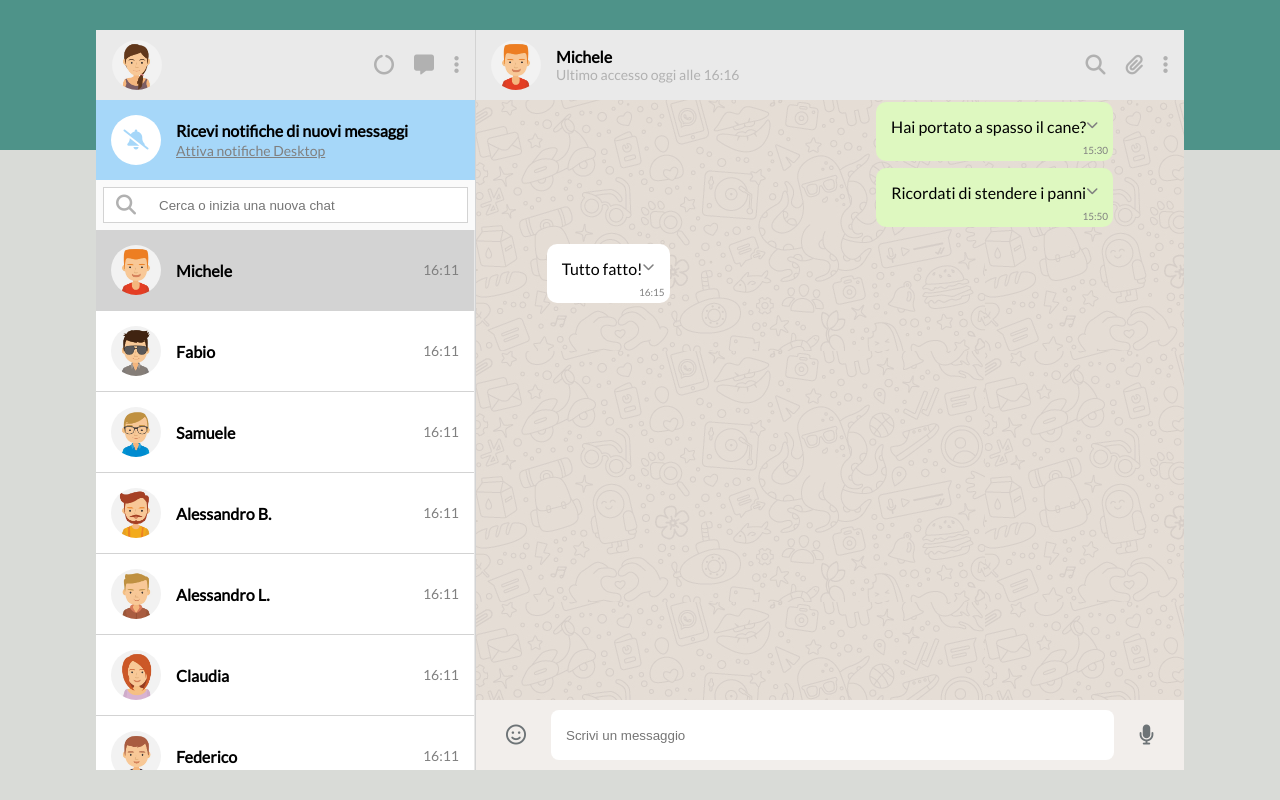
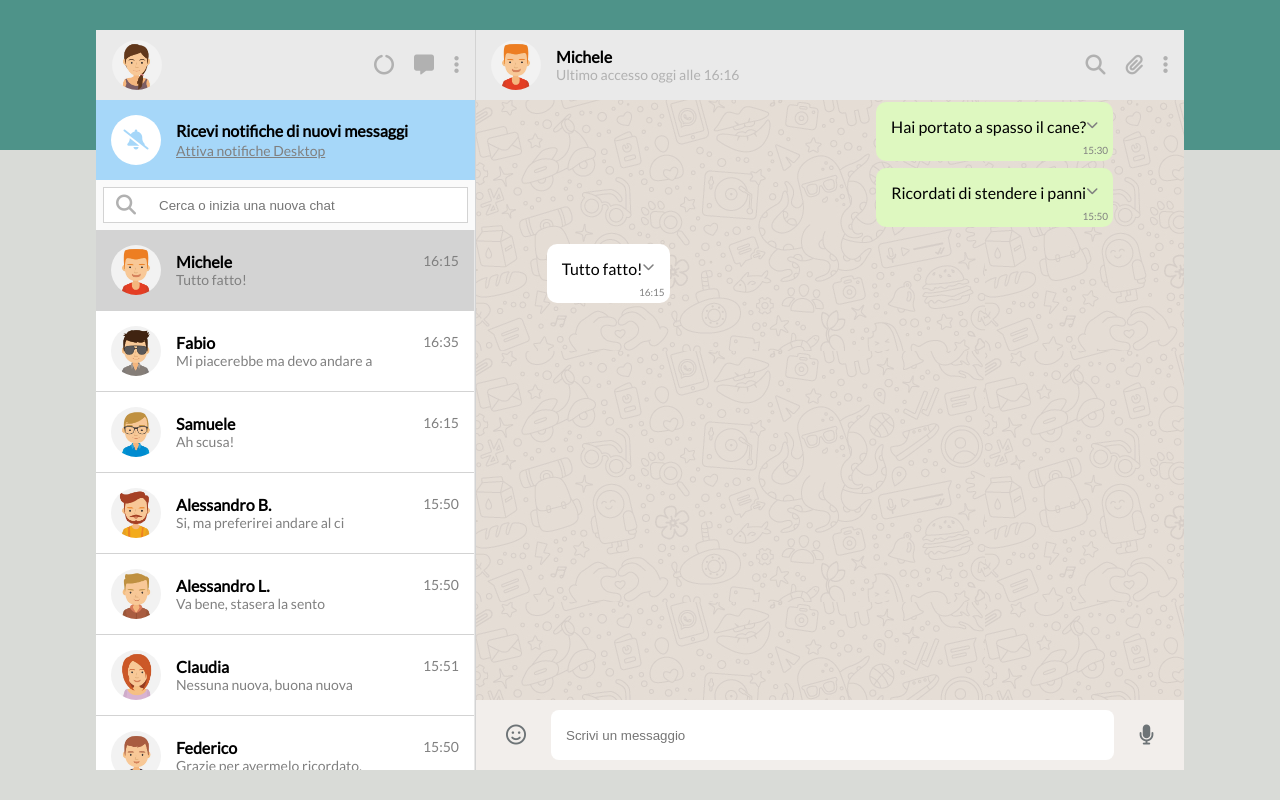
Before and after one commit to DomenicoDeSalvo/vue-boolzapp, a plain HTML site: page index.html in a window 1280 px wide. Drawn offline with nearby package versions, Linux system fonts and the light colour scheme.

Commit message:
Last message and time added to the side bar

```diff
--- a/index.html
+++ b/index.html
@@ -44,11 +44,11 @@
                             <li @click="currentChat = i" :class="i === currentChat ? 'selected_chat' : ''" class="card contacts__card">
                                 <img class="avatar" :src="contact.avatar" :alt="contact.name">
                                 <div class="contacts__card__body">
-                                    <div  class="contact-preview">
+                                    <div class="contact-preview">
                                         <h4>{{contact.name}}</h4>
-                                        <div class="last-message">{{}}</div>
+                                        <div class="last-message">{{contact.messages.at(-1).message.slice(0,30)}}</div>
                                     </div>
-                                    <div class="time">16:11</div>
+                                    <div class="time">{{contact.messages.at(-1).date.slice(11,16)}}</div>
                                 </div>
                             </li>
                         </ul>
--- a/js/app.js
+++ b/js/app.js
@@ -198,7 +198,7 @@ createApp({
         })
       }
       return displayedContacts
-    }
+    },
   },
 
 
```
